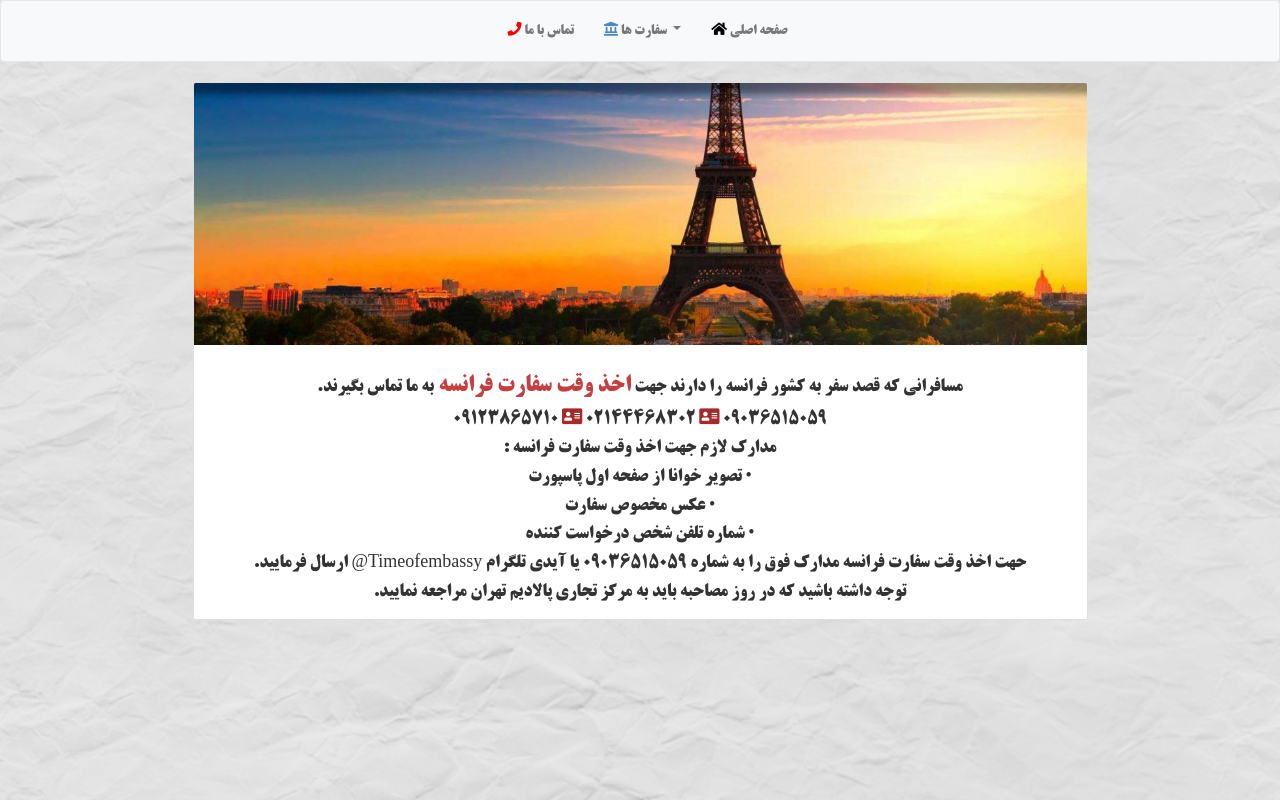
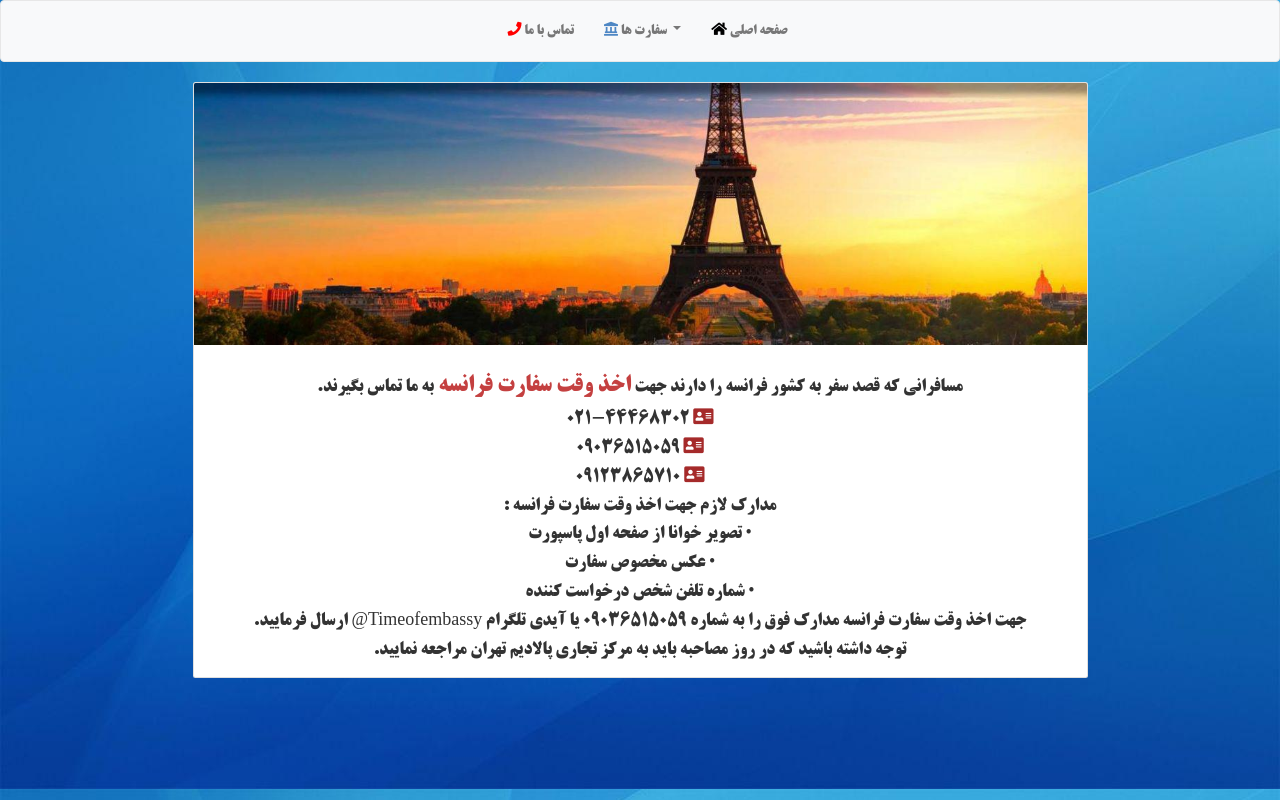
Before and after one commit to erfantkerfan/embassy, a Laravel app: page /france in a window 1280 px wide. Run offline with Laravel 8, Linux system fonts and the light colour scheme; some libraries are stand-ins or nearby versions.

Commit message:
brmiri reza

```diff
--- a/resources/views/france.blade.php
+++ b/resources/views/france.blade.php
@@ -14,9 +14,12 @@
                         </span>
                         به ما تماس بگیرند.
                         <br>
+                        <i class="fas fa-address-card" style="color: brown"></i>
+                        021-44468302
+                        <br>
+                        <i class="fas fa-address-card" style="color: brown"></i>
                         09036515059
-                        <i class="fas fa-address-card" style="color: brown"></i>
-                        02144468302
+                        <br>
                         <i class="fas fa-address-card" style="color: brown"></i>
                         09123865710
                         <br>
@@ -28,7 +31,7 @@
                         <br>
                         •	شماره تلفن شخص درخواست کننده
                         <br>
-                        حهت اخذ وقت سفارت فرانسه مدارک فوق را به شماره 09036515059 یا
+                        جهت اخذ وقت سفارت فرانسه مدارک فوق را به شماره 09036515059 یا
                         آیدی تلگرام
                         <a href="https://t.me/Timeofembassy" style="color: inherit">
                             Timeofembassy@
--- a/resources/views/layouts/app.blade.php
+++ b/resources/views/layouts/app.blade.php
@@ -35,7 +35,7 @@
             font-size:12px;
         }
         .bg {
-            background-image: url("/img/bg.png");
+            background-image: url("/img/bg.jpg");
             height: 100%;
             background-position: center;
             background-repeat: repeat-y;
--- a/routes/web.php
+++ b/routes/web.php
@@ -11,6 +11,7 @@
 |
 */
 
+// TODO: add offline delivery system
 Route::get('/','Controller@home')->name('home');
 Route::get('/contactus','Controller@contactus')->name('contactus');
 Route::get('/france','Controller@france')->name('france');
```
Also changed, not shown: resources/views/contactus.blade.php (+12 -2 lines), resources/views/home.blade.php (+9 -17 lines), public/img/bg.jpg (added), public/img/france2.jpg (added).
